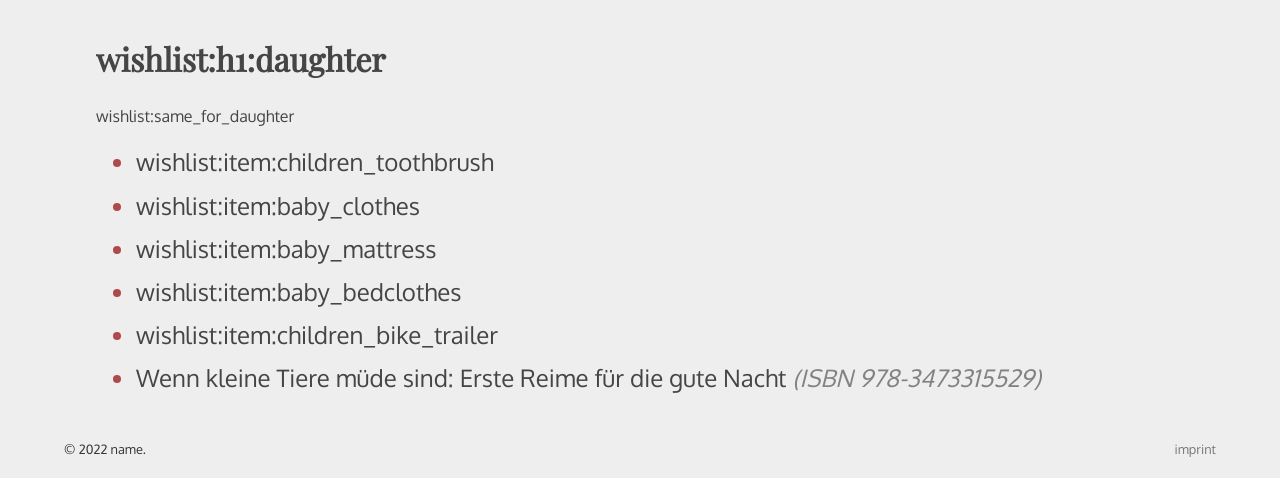
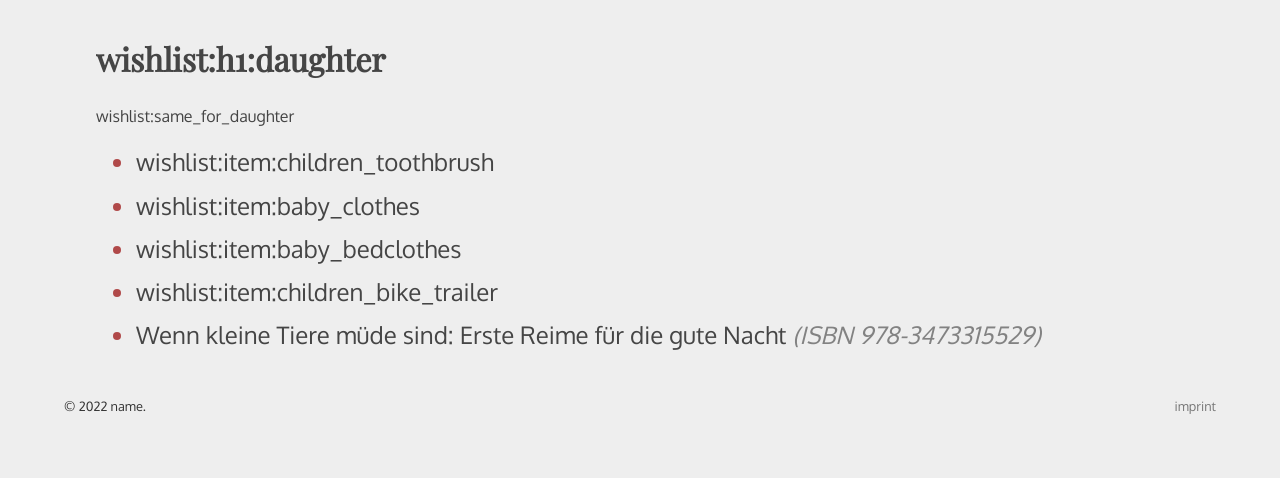
Before and after one commit to flipsi/wwwmetabeta, a PHP site: page /index.php?page=wishlist in a window 1280 px wide. Shown: the part 1216-1694 px from the top of the page. After the commit the page ends 1630 px from the top, so only its background shows below. Run offline with PHP 8.4, Linux system fonts and the light colour scheme.

Commit message:
Update Valentina's wishlist

```diff
--- a/src/pages/wishlist/wishlist.php
+++ b/src/pages/wishlist/wishlist.php
@@ -30,7 +30,6 @@
 <ul class="wishlist">
     <li><?php echo gettext('wishlist:item:children_toothbrush'); ?></li>
     <li><?php echo gettext('wishlist:item:baby_clothes'); ?></li>
-    <li><?php echo gettext('wishlist:item:baby_mattress'); ?></li>
     <li><?php echo gettext('wishlist:item:baby_bedclothes'); ?></li>
     <li><?php echo gettext('wishlist:item:children_bike_trailer'); ?></li>
     <li>Wenn kleine Tiere müde sind: Erste Reime für die gute Nacht <em class="isbn">(ISBN 978-3473315529)</em></li>
```
Also changed, not shown: 2 other files.
